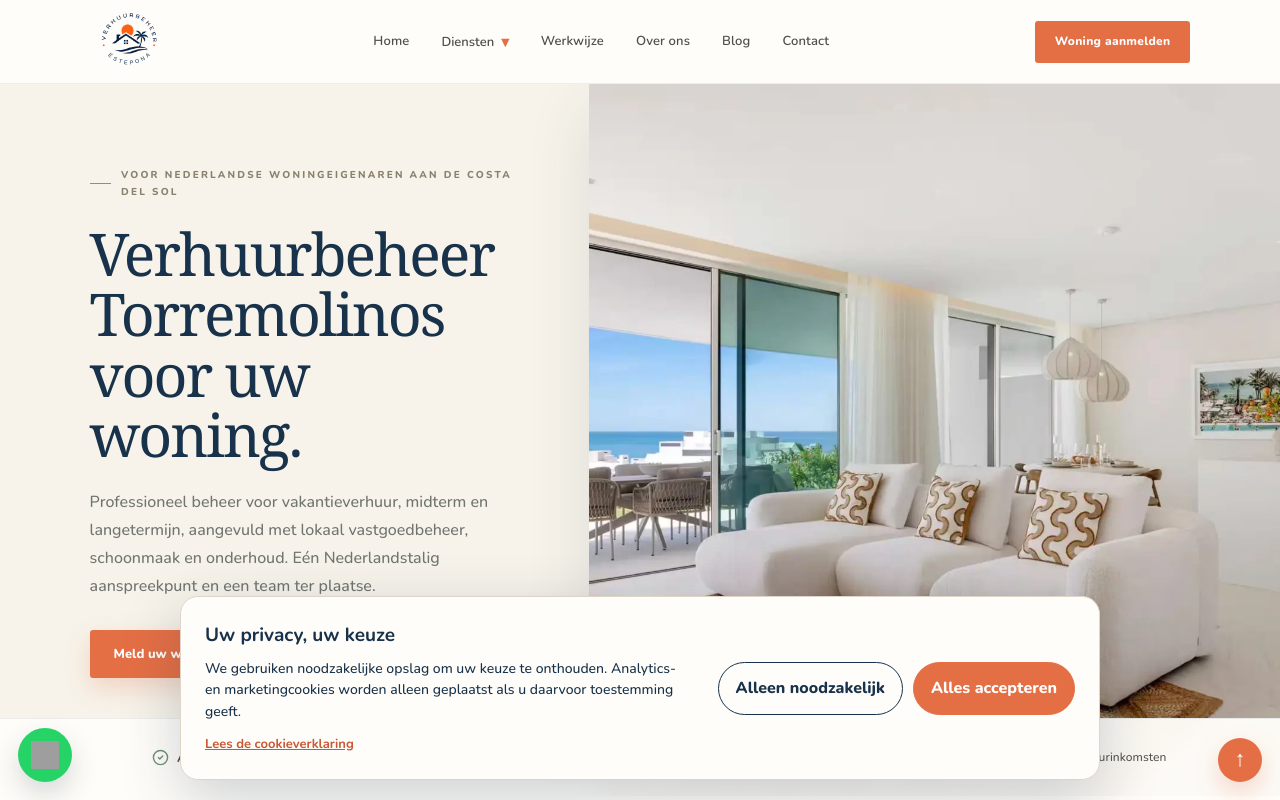
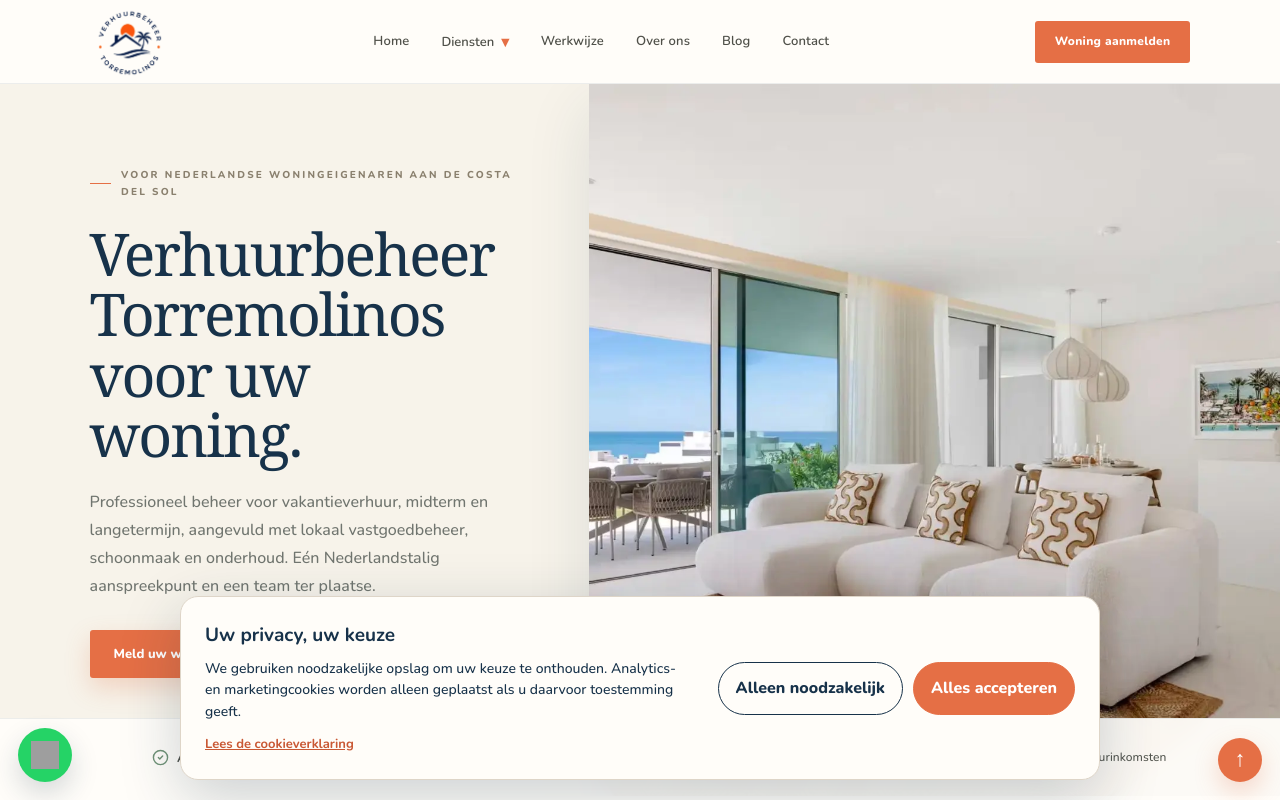
Before and after one commit to martijnschlosser/verhuurbeheer-torremolinos, a Next.js app: page / in a window 1280 px wide. Shown: the top 800 px of the page. Built offline with nearby package versions, Linux system fonts and the light colour scheme; no server answers; grey boxes are pictures that could not be loaded.

Commit message:
Use transparent Torremolinos PNG logo everywhere

```diff
--- a/app/design-upgrade.css
+++ b/app/design-upgrade.css
@@ -1,8 +1,8 @@
 .site-header,.content-header{height:92px;background:rgba(255,255,255,.97);border-bottom:0;box-shadow:0 8px 30px rgba(7,29,58,.09);backdrop-filter:blur(12px)}
 .site-header nav,.content-header nav{font-weight:500;gap:30px}.site-header nav>a,.content-header nav>a,.services-menu summary{font-weight:600;position:relative;transition:color .2s ease}.site-header nav>a:after,.content-header nav>a:after{content:"";position:absolute;left:0;right:100%;bottom:-10px;height:2px;background:var(--orange);transition:right .22s ease}.site-header nav>a:hover:after,.content-header nav>a:hover:after{right:0}
 .logo-lockup{font-size:15px;font-weight:650}.logo-lockup img{display:block;width:58px;height:58px;border-radius:50%;box-shadow:0 5px 18px rgba(7,29,58,.14)}
-.content-header .brand{display:flex;align-items:center;gap:12px}.content-header .brand-mark{font-size:0;width:56px;height:56px;display:block;border-radius:50%;background:transparent url('/verhuurbeheer-torremolinos-logo.svg') center/contain no-repeat;box-shadow:0 5px 18px rgba(7,29,58,.14)}.content-header .brand b{color:var(--orange)}
-.footer-brand .brand-mark{font-size:0;width:52px;height:52px;display:inline-block;vertical-align:middle;margin-right:12px;border-radius:50%;background:transparent url('/verhuurbeheer-torremolinos-logo.svg') center/contain no-repeat}.footer-brand .logo-lockup img{display:none}.footer-brand .logo-lockup:before{content:"";width:52px;height:52px;flex:0 0 52px;border-radius:50%;background:transparent url('/verhuurbeheer-torremolinos-logo.svg') center/contain no-repeat}
+.content-header .brand{display:flex;align-items:center;gap:12px}.content-header .brand-mark{font-size:0;width:56px;height:56px;display:block;border-radius:50%;background:transparent url('/verhuurbeheer-torremolinos-logo.png') center/contain no-repeat;box-shadow:0 5px 18px rgba(7,29,58,.14)}.content-header .brand b{color:var(--orange)}
+.footer-brand .brand-mark{font-size:0;width:52px;height:52px;display:inline-block;vertical-align:middle;margin-right:12px;border-radius:50%;background:transparent url('/verhuurbeheer-torremolinos-logo.png') center/contain no-repeat}.footer-brand .logo-lockup img{display:none}.footer-brand .logo-lockup:before{content:"";width:52px;height:52px;flex:0 0 52px;border-radius:50%;background:transparent url('/verhuurbeheer-torremolinos-logo.png') center/contain no-repeat}
 .btn,.button{border-radius:10px;box-shadow:0 10px 25px rgba(255,100,24,.18);transition:transform .22s ease,box-shadow .22s ease,background .22s ease}.btn:hover,.button:hover{transform:translateY(-3px);box-shadow:0 16px 32px rgba(255,100,24,.28)}
 .hero{min-height:740px}.hero:after{content:"";position:absolute;inset:0;background:linear-gradient(180deg,transparent 65%,rgba(7,29,58,.28));pointer-events:none}.hero-inner{padding:46px 0}.hero .kicker{display:inline-flex;align-items:center;gap:10px}.hero .kicker:before{content:"";width:32px;height:2px;background:var(--orange)}.hero h1{text-shadow:0 8px 35px rgba(0,0,0,.22)}.hero-stats{z-index:2;box-shadow:0 -12px 35px rgba(3,19,39,.18)}
 .services{background:linear-gradient(180deg,#f7f4ef 0%,#f1ede5 100%)}.service-card{border:1px solid rgba(7,29,58,.07);border-radius:16px;box-shadow:0 10px 30px rgba(7,29,58,.07);overflow:hidden}.service-card:hover{transform:translateY(-9px);box-shadow:0 22px 48px rgba(7,29,58,.14);border-color:rgba(255,100,24,.28)}.service-card-top{display:flex;align-items:center;justify-content:space-between}.service-icon{width:54px;height:54px;display:flex;align-items:center;justify-content:center;border-radius:14px;background:rgba(255,100,24,.1);color:var(--orange);transition:.25s}.service-icon svg{width:27px;height:27px;stroke-width:1.8}.service-card:hover .service-icon{background:var(--orange);color:#fff;transform:rotate(-4deg) scale(1.06)}.service-card h3{margin-top:28px}.service-card em{display:flex;align-items:center;justify-content:space-between;border-top:1px solid var(--line);padding-top:20px}.service-card em:after{content:"→";font-size:20px}
@@ -406,7 +406,7 @@ h1,h2,h3,.content-hero h1,.content-hero aside strong,.team-heading h2{
 
 .compact-knowledge{text-align:center;background:#f7f5f0}.compact-knowledge .section-head{margin-bottom:30px}.compact-knowledge .knowledge-grid{max-width:1120px;margin:0 auto;gap:12px}.compact-knowledge .knowledge-grid a{min-height:0;padding:20px 23px;display:grid;grid-template-columns:auto 1fr auto;gap:18px;align-items:center;text-align:left;border-radius:16px;background:#fff}.compact-knowledge .knowledge-grid small{margin:0}.compact-knowledge .knowledge-grid h3{font-size:18px;line-height:1.25;margin:0}.compact-knowledge .knowledge-grid span{margin:0;white-space:nowrap}
 
-.content-header .brand-mark,.site-footer .brand-mark{display:block;width:54px;height:54px;border-radius:50%;font-size:0;background:url('/verhuurbeheer-torremolinos-logo.svg') center/cover no-repeat;box-shadow:none}
+.content-header .brand-mark,.site-footer .brand-mark{display:block;width:54px;height:54px;border-radius:50%;font-size:0;background:url('/verhuurbeheer-torremolinos-logo.png') center/cover no-repeat;box-shadow:none}
 .content-hero{padding-top:78px;padding-bottom:78px}.content-hero h1{max-width:860px}.content-hero>div>p:not(.eyebrow){max-width:760px;line-height:1.65}.content-hero aside{padding:25px;border-radius:18px;background:rgba(255,255,255,.48);border-top:0}
 .content-trustbar{display:grid;grid-template-columns:repeat(3,1fr);gap:0;padding:0 7vw;background:#fff;border-bottom:1px solid var(--line)}.content-trustbar span{min-height:82px;display:flex;align-items:center;justify-content:center;gap:8px;padding:17px 25px;text-align:center;font-size:13px}.content-trustbar span+span{border-left:1px solid var(--line)}.content-trustbar svg{flex:0 0 auto;width:19px;height:19px;color:#71a47b}.content-trustbar b{color:var(--navy)}.content-trustbar.content-trustbar-four{grid-template-columns:repeat(4,1fr);padding-inline:5vw}.content-trustbar-four span{padding-inline:18px;font-size:12px}
 .article-body>section{padding-top:50px;padding-bottom:50px}.article-body h2{font-size:clamp(32px,3.3vw,46px)}
@@ -465,4 +465,4 @@ h1,h2,h3,.content-hero h1,.content-hero aside strong,.team-heading h2{
 }
 
 /* Transparant Torremolinos-logo: nooit een gekleurd vierkant/vlak achter het merk. */
-.content-header .brand-mark,.site-footer .brand-mark,.footer-brand .brand-mark,.footer-brand .logo-lockup:before{background-color:transparent!important;background-image:url('/verhuurbeheer-torremolinos-logo.svg')!important;background-position:center!important;background-size:contain!important;background-repeat:no-repeat!important;border-radius:0!important;box-shadow:none!important}
+.content-header .brand-mark,.site-footer .brand-mark,.footer-brand .brand-mark,.footer-brand .logo-lockup:before{background-color:transparent!important;background-image:url('/verhuurbeheer-torremolinos-logo.png')!important;background-position:center!important;background-size:contain!important;background-repeat:no-repeat!important;border-radius:0!important;box-shadow:none!important}
--- a/app/layout.tsx
+++ b/app/layout.tsx
@@ -61,7 +61,7 @@ export const metadata: Metadata = {
       "max-video-preview": -1,
     },
   },
-  icons: { icon: "/favicon.svg", apple: "/verhuurbeheer-torremolinos-logo.svg" },
+  icons: { icon: "/favicon.svg", apple: "/verhuurbeheer-torremolinos-logo.png" },
   manifest: "/manifest.webmanifest",
   category: "vastgoedbeheer",
   verification: siteConfig.analytics.searchConsoleVerification
--- a/app/manifest.ts
+++ b/app/manifest.ts
@@ -10,6 +10,6 @@ export default function manifest(): MetadataRoute.Manifest {
     background_color: "#ffffff",
     theme_color: "#071d3a",
     lang: "nl",
-    icons: [{ src: "/verhuurbeheer-torremolinos-logo.svg", sizes: "640x640", type: "image/svg+xml" }],
+    icons: [{ src: "/verhuurbeheer-torremolinos-logo.png", sizes: "1254x1254", type: "image/png" }],
   };
 }
--- a/app/page.tsx
+++ b/app/page.tsx
@@ -158,7 +158,7 @@ export default function Home() {
     email: siteConfig.contact.email,
     telephone: siteConfig.contact.phoneE164,
     url: absoluteUrl(),
-    logo: absoluteUrl("/verhuurbeheer-torremolinos-logo.svg"),
+    logo: absoluteUrl("/verhuurbeheer-torremolinos-logo.png"),
     image: absoluteUrl("/luxe-woning-torremolinos-zeezicht.webp"),
     sameAs: [
       siteConfig.brand.parentUrl,
@@ -216,7 +216,7 @@ export default function Home() {
           aria-label="Verhuurbeheer Torremolinos – naar Home"
         >
           <img
-            src="/verhuurbeheer-torremolinos-logo.svg"
+            src="/verhuurbeheer-torremolinos-logo.png"
             alt="Logo Verhuurbeheer Torremolinos"
             width="54"
             height="54"
@@ -641,7 +641,7 @@ export default function Home() {
         <div className="footer-brand">
           <a className="logo-lockup" href="/" aria-label="Naar Home">
             <Image
-              src="/verhuurbeheer-torremolinos-logo.svg"
+              src="/verhuurbeheer-torremolinos-logo.png"
               alt="Verhuurbeheer Torremolinos"
               width={640}
               height={640}
```
